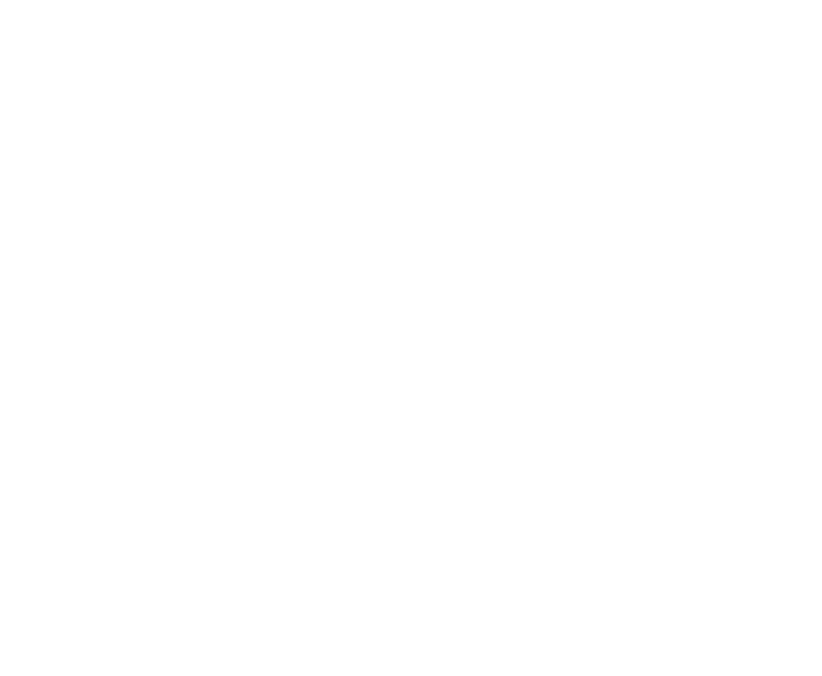
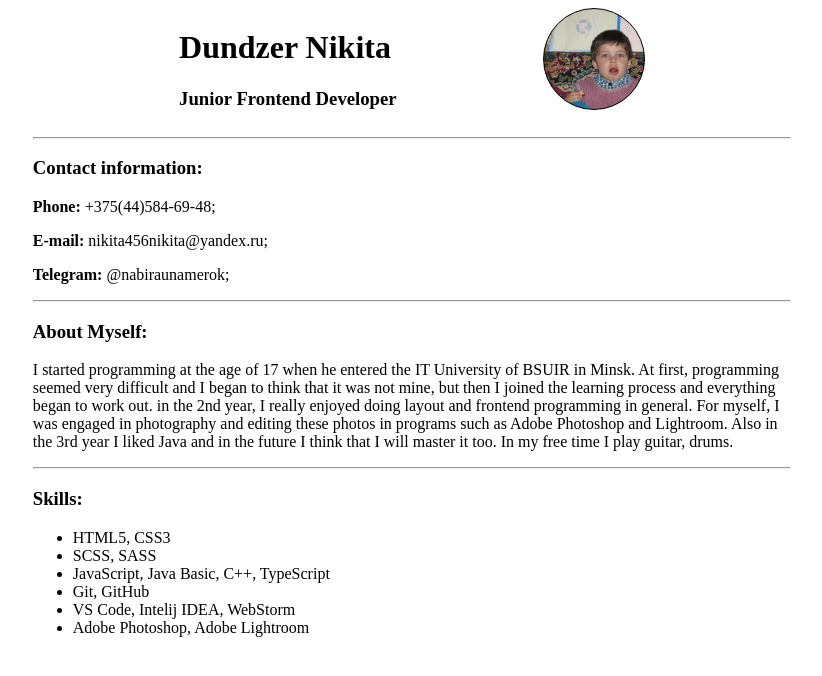
Before and after one commit to Nikitos32/rsschool-cv, a plain HTML site: page index.html in a window 1280 px wide. Shown: the whole page, without its empty margins (228-1050 px from the left). Drawn offline with Linux system fonts and the light colour scheme.

Commit message:
feat: add contact, about myself, skills info, some style and .gitignore file with my photo

```diff
--- a/index.html
+++ b/index.html
@@ -1,6 +1,7 @@
 <!doctype html>
 <html lang="en">
 <head>
+    <link rel="stylesheet" href="style.css">
     <meta charset="UTF-8">
     <meta name="viewport"
           content="width=device-width, user-scalable=no, initial-scale=1.0, maximum-scale=1.0, minimum-scale=1.0">
@@ -8,6 +9,38 @@
     <title>rsschool-cv-html</title>
 </head>
 <body>
-
+<div class="wrapper">
+    <div class="header">
+        <div>
+            <h1>Dundzer Nikita</h1>
+            <h3>Junior Frontend Developer</h3>
+        </div>
+        <div class="photo">
+        </div>
+    </div>
+    <hr>
+    <h3>Contact information:</h3>
+    <p><b>Phone:</b> +375(44)584-69-48;</p>
+    <p><b>E-mail:</b> nikita456nikita@yandex.ru;</p>
+    <p><b>Telegram:</b> @nabiraunamerok;</p>
+    <hr>
+    <h3>About Myself:</h3>
+    <p>I started programming at the age of 17 when he entered the IT University of BSUIR in Minsk.
+        At first, programming seemed very difficult and I began to think that it was not mine, but
+        then I joined the learning process and everything began to work out. in the 2nd year, I really
+        enjoyed doing layout and frontend programming in general. For myself, I was engaged in photography
+        and editing these photos in programs such as Adobe Photoshop and Lightroom. Also in the 3rd year
+        I liked Java and in the future I think that I will master it too. In my free time I play guitar, drums. </p>
+    <hr>
+    <h3>Skills:</h3>
+    <ul>
+        <li>HTML5, CSS3</li>
+        <li>SCSS, SASS</li>
+        <li>JavaScript, Java Basic, C++, TypeScript</li>
+        <li>Git, GitHub</li>
+        <li>VS Code, Intelij IDEA, WebStorm</li>
+        <li>Adobe Photoshop, Adobe Lightroom</li>
+    </ul>
+</div>
 </body>
 </html>
--- a/style.css
+++ b/style.css
@@ -0,0 +1,19 @@
+.wrapper {
+    width: 60%;
+    margin: 0 auto;
+}
+
+.header {
+    display: flex;
+    flex-direction: row;
+    justify-content: space-evenly;
+}
+
+.photo {
+    width: 100px;
+    height: 100px;
+    border-radius: 100%;
+    background: url("1608.jpg") no-repeat;
+    background-size: cover;
+    border: 1px solid black;
+}
```
Also changed, not shown: 1608.jpg (added), 1 other file.
